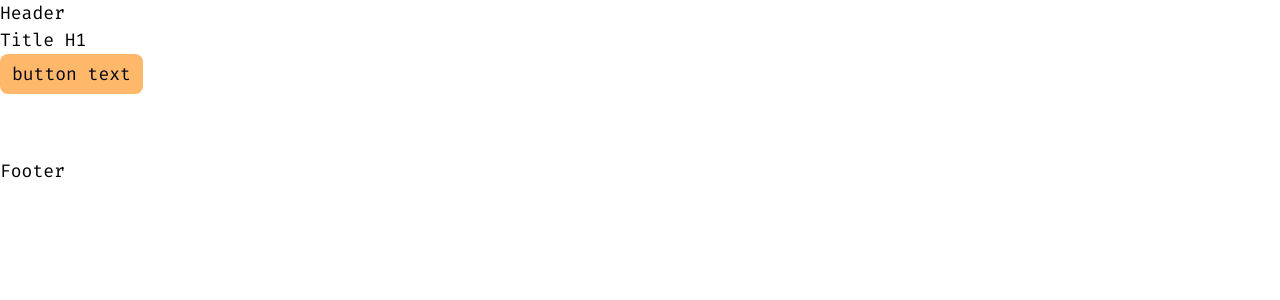
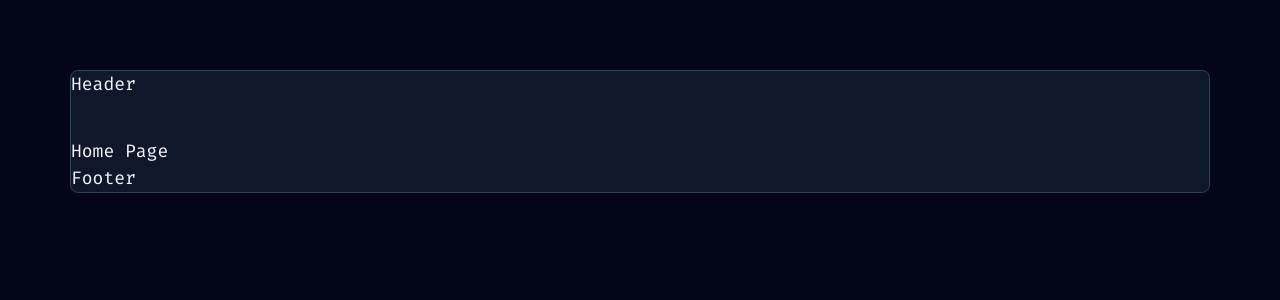
Before and after one commit to shuanvita/frontend-portfolio, a Vue app: page / in a window 1280 px wide. Shown: the top 300 px of the page. Built offline with nearby package versions, Linux system fonts and the light colour scheme; the HTML template or start-up script is replaced by a standard one.

Commit message:
Разработка шапки сайта

```diff
--- a/src/app/entrypoint/App.vue
+++ b/src/app/entrypoint/App.vue
@@ -1,8 +1,10 @@
-<script setup lang="ts"></script>
+<script setup lang="ts">
+import { TheHeader } from '@/widgets/TheHeader'
+</script>
 
 <template>
-  <div>
-    <header>Header</header>
+  <div class="rounded-lg border border-slate-700 bg-slate-900">
+    <TheHeader />
     <main>
       <RouterView />
     </main>
--- a/src/app/styles/main.css
+++ b/src/app/styles/main.css
@@ -17,5 +17,9 @@
 }
 
 body {
-  font-size: 18px;
+  @apply bg-slate-950 p-[70px] text-lg/normal text-slate-50;
 }
+
+.container {
+  @apply mx-auto max-w-[1780px] px-5 2xl:px-0;
+}
--- a/src/pages/HomePage.vue
+++ b/src/pages/HomePage.vue
@@ -1,9 +1,7 @@
 <script lang="ts" setup></script>
 
 <template>
-  <div>
-    <h1>Title H1</h1>
-    <v-button variant="primary">button text</v-button>
-    <v-svg class="text-red-400" size="64" name="x" />
+  <div class="mt-10">
+    <h1>Home Page</h1>
   </div>
 </template>
--- /dev/null
+++ b/src/widgets/TheHeader/index.ts
@@ -0,0 +1,3 @@
+import TheHeader from './ui/TheHeader.vue'
+
+export { TheHeader }
--- /dev/null
+++ b/src/widgets/TheHeader/ui/TheHeader.vue
@@ -0,0 +1,5 @@
+<script setup lang="ts"></script>
+
+<template>
+  <header>Header</header>
+</template>
```
